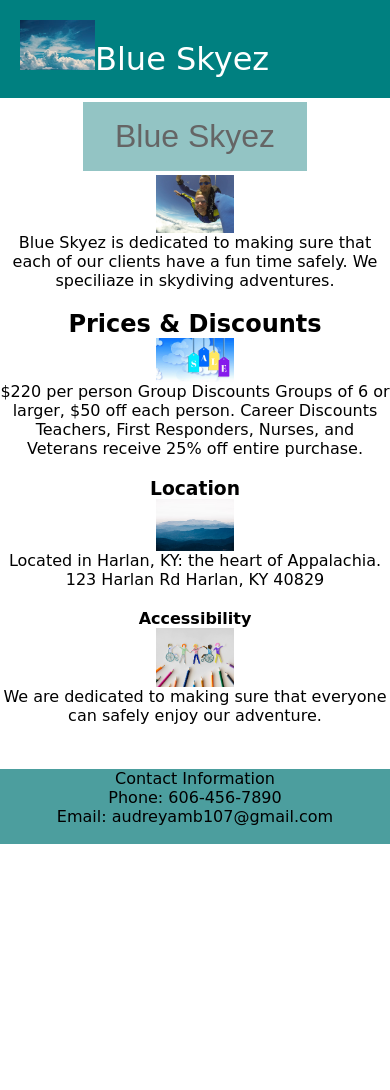
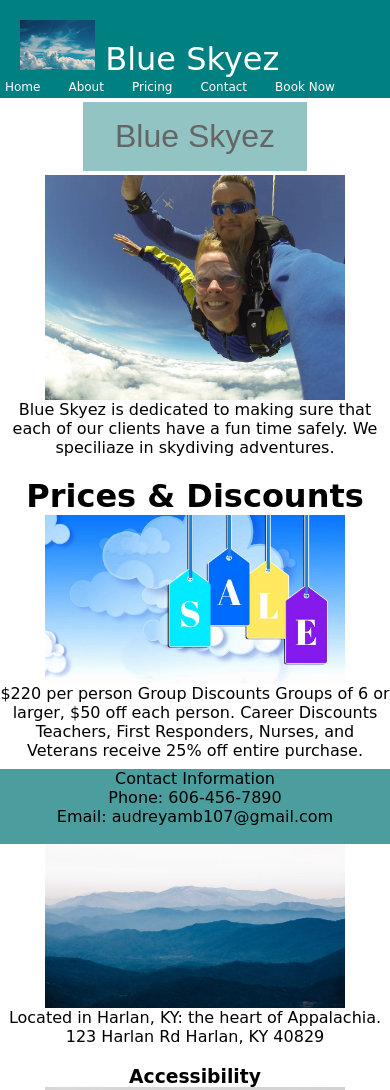
Before and after one commit to audreyamb107/My-Final-Project, a plain HTML site: page index.html in a window 390 px wide. Shown: the top 1090 px of the page. Before the commit the page ends 844 px from the top, so only its background shows below. Drawn offline with Linux system fonts and the light colour scheme.

Commit message:
multiple new mobile  accesibility features

```diff
--- a/index.html
+++ b/index.html
@@ -11,7 +11,7 @@
 
    <nav class="navbar">
      <!-- LOGO -->
-     <div class="logo"> <img src="logo/blueskyezlogo.avif" width="75" height="75">Blue Skyez </div>
+     <div class="logo"> <img src="logo/blueskyezlogo.avif" width="75" height="75"> <span>Blue Skyez</span> </div>
      <!-- NAVIGATION MENU -->
      <ul class="nav-links">
 
@@ -27,9 +27,6 @@
        </div>
      </ul>
    </nav>
-
- </body>
-</html>
 
 
 
@@ -65,7 +62,7 @@
         <img src="skydiving/skydiving.webp" class="center">
         <p class="bottompadding">Blue Skyez is dedicated to making sure that each of our clients have a fun time safely. We speciliaze in skydiving adventures.</p>
 
-        <h2 style="text-align:center"> Prices & Discounts</h2>
+        <h1 style="text-align:center"> Prices & Discounts</h1>
         <img src="prices/prices.jpg" class="center">
         <p class="bottompadding">$220 per person
             Group Discounts
@@ -73,7 +70,7 @@
             Career Discounts
             Teachers, First Responders, Nurses, and Veterans receive 25% off entire purchase.
         </p>
-        <h3 style="text-align:center">Location</h3>
+        <h2 style="text-align:center">Location</h2>
         <img src="appalachia/appalachia.avif" class="center">
         <p class="bottompadding">Located in Harlan, KY: the heart of Appalachia.
           123 Harlan Rd
@@ -81,7 +78,7 @@ Harlan, KY 40829
 
         </p>
 
-        <h4 style="text-align:center"> Accessibility</h4>
+        <h3 style="text-align:center"> Accessibility</h3>
         <img src="accessibility/accessibility.webp" class="center">
         <p class="bottompadding">We are dedicated to making sure that everyone can safely enjoy our adventure.</p>
       </div>
--- a/style.css
+++ b/style.css
@@ -6,6 +6,8 @@
  }
  body {
   font-family: cursive;
+  padding-bottom: 75px;
+
  }
  a {
   text-decoration: none;
@@ -74,18 +76,11 @@
 input[type=checkbox]{
   display: none;
  }
- /*HAMBURGER MENU*/
- .hamburger {
-  display: none;
-  font-size: 24px;
-  user-select: none;
- }
+
  /* APPLYING MEDIA QUERIES */
- @media (max-width: 768px) {
+ @media (max-width: 800px) {
  .menu {
-  display:none;
   position: absolute;
-  background-color:teal;
   right: 0;
   left: 0;
   text-align: center;
@@ -96,9 +91,7 @@ input[type=checkbox]{
   background-color:#4c9e9e;
   transition: 0.3s ease;
  }
- .menu li + li {
-  margin-top: 12px;
- }
+
  input[type=checkbox]:checked ~ .menu{
   display: block;
  }
@@ -113,7 +106,19 @@ input[type=checkbox]{
  .dropdown li:hover {
   background-color: #4c9e9e;
  }}
- @media screen and (min-width: 640px){
+ @media screen and (max-width: 515px){
+  body {
+    width: 100%;
+  }
+  .center {
+    width: 80%;
+  }
+  .menu li {
+    padding: 5px 5px;
+    font-size: 12px;
+    margin-top: 10px;
+   }
+
   .flex-container {
       display: flex;
   }
@@ -128,6 +133,7 @@ input[type=checkbox]{
 .flex-container {
   display: flex;
   flex-direction: vertical;
+  width: 100%;
 
 }
 .flex-container div {
@@ -150,6 +156,7 @@ display: block;
   margin-left: auto;
   margin-right: auto;
   width: 20%;
+  min-width: 300px;
 }
 img {
   max-width: 100%;
```
